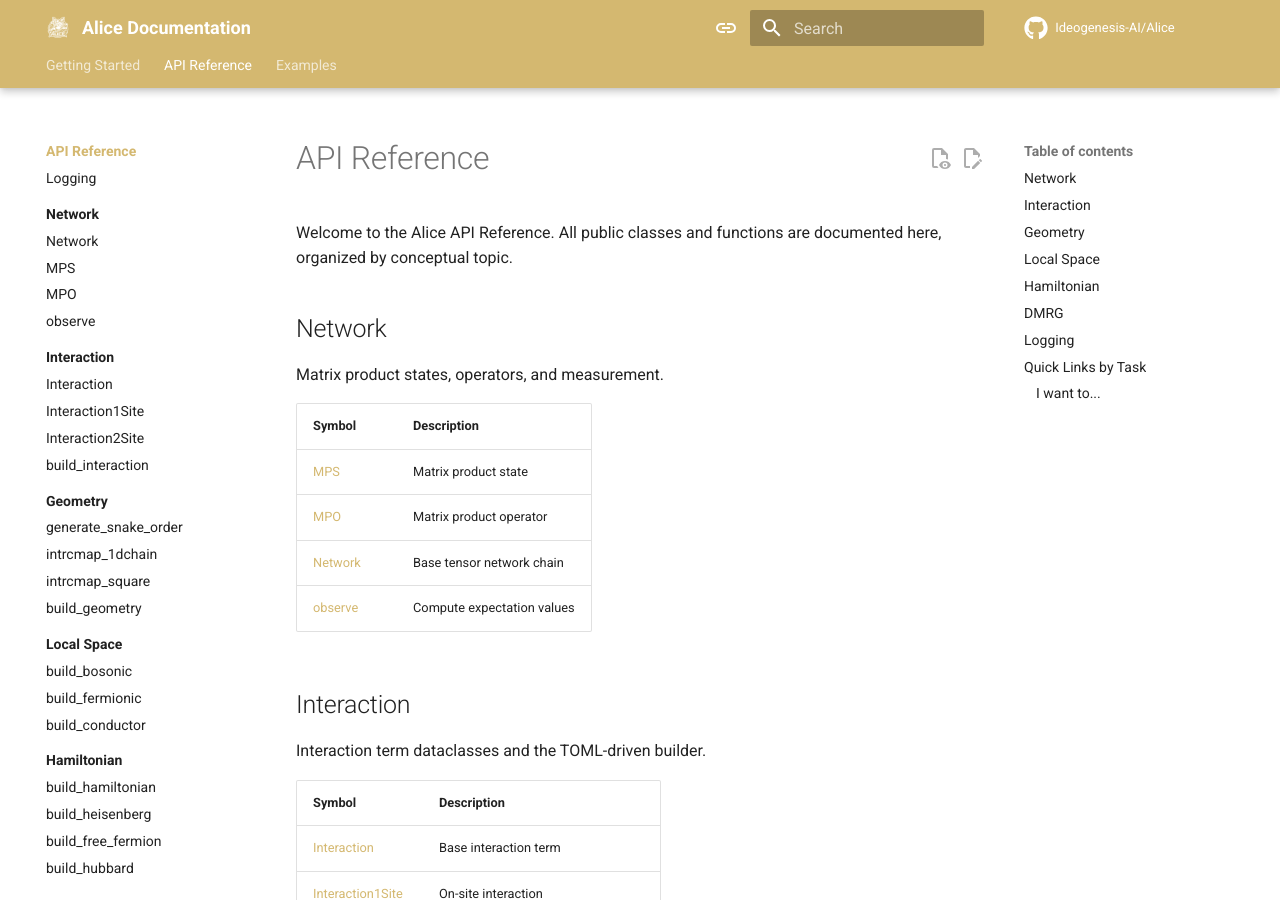
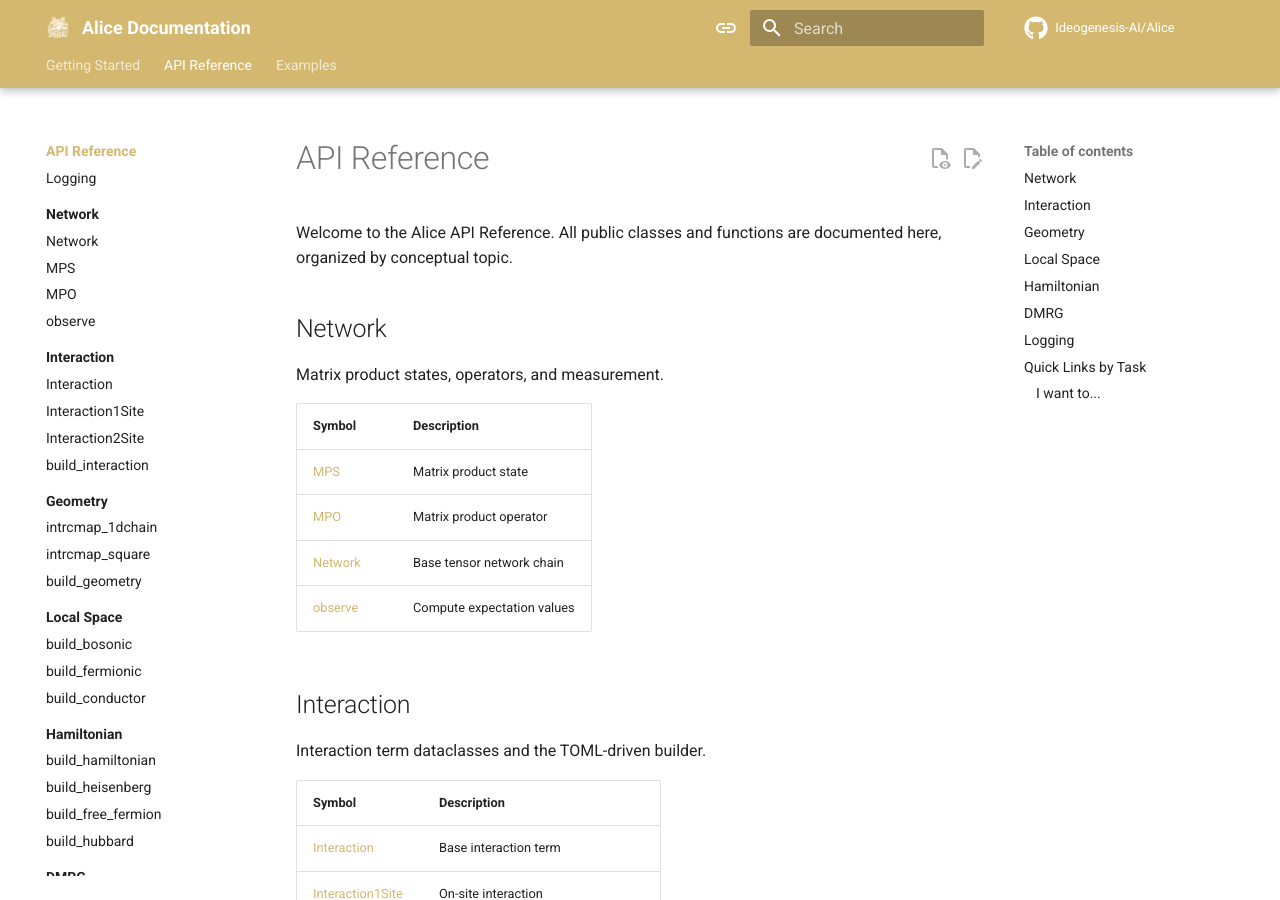
Before and after one commit to Ideogenesis-AI/Alice, an MkDocs documentation site: the page built from docs/api/index.md, in a window 1280 px wide and 900 px high. Built offline with MkDocs 1.6.1 and Material for MkDocs 9.7.7, drawn with Linux system fonts in a browser that asks for light colours; comment, search, counter and statistics services are not loaded.

Commit message:
Remove generate-snake-order documentation from geometry section in mkdocs.yml

```diff
--- a/mkdocs.yml
+++ b/mkdocs.yml
@@ -78,7 +78,6 @@ nav:
       - build_interaction: api/interaction/build-interaction.md
     - Geometry:
       - Overview: api/geometry/index.md
-      - generate_snake_order: api/geometry/generate-snake-order.md
       - intrcmap_1dchain: api/geometry/intrcmap-1dchain.md
       - intrcmap_square: api/geometry/intrcmap-square.md
       - build_geometry: api/geometry/build-geometry.md
```
